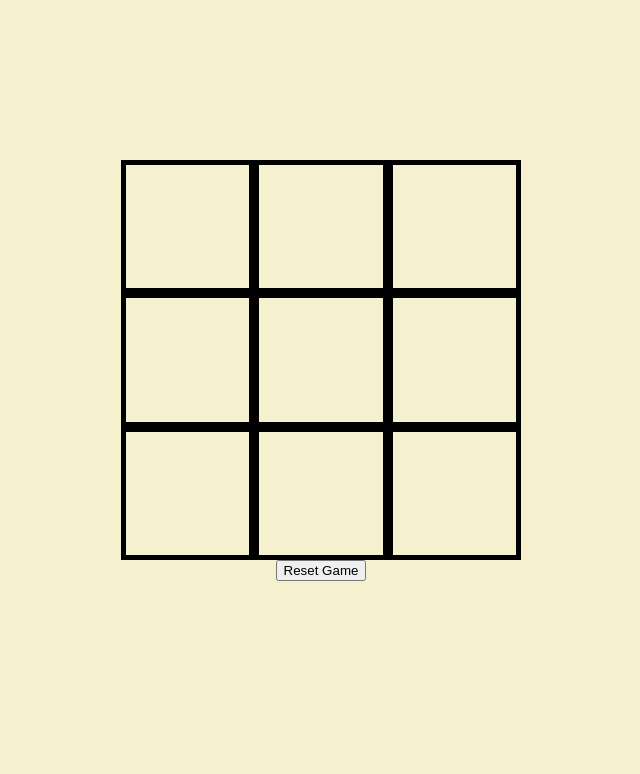
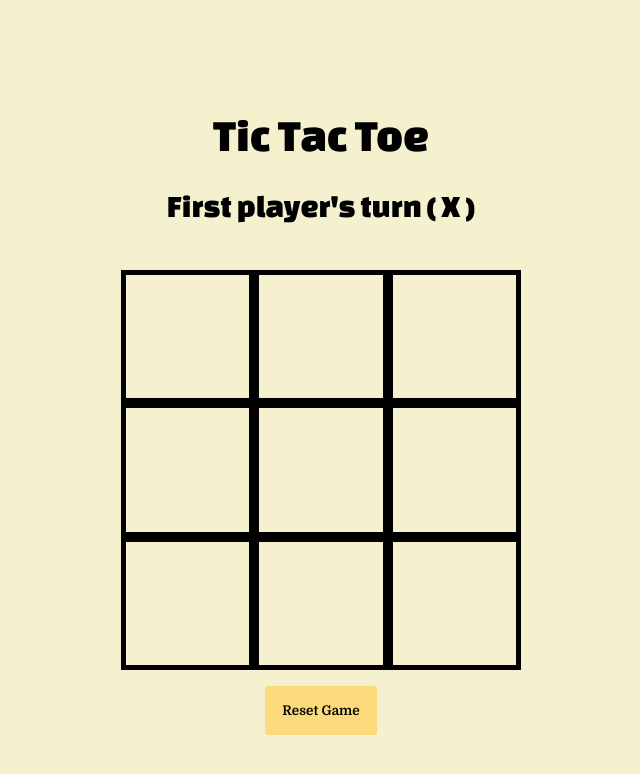
Before and after one commit to bymajka/OdinTicTacToe, a plain HTML site: page index.html in a window 1280 px wide. Shown: the whole page, without its empty margins (319-959 px from the left). Drawn offline with Linux system fonts and the light colour scheme.

Commit message:
Final styles integration

```diff
--- a/index.html
+++ b/index.html
@@ -10,6 +10,9 @@
 
 <body>
     <main>
+        <h1>Tic Tac Toe</h1>
+        <p class="turn-management"></p>
+        <div class="show-winer"></div>
         <div class="gameboard">
             <div class="game-cell"></div>
             <div class="game-cell"></div>
@@ -21,7 +24,6 @@
             <div class="game-cell"></div>
             <div class="game-cell"></div>
         </div>
-        <div class="show-winer"></div>
         <button class="reset-game-button">Reset Game</button>
     </main>
     <script src="script.js"></script>
--- a/script.js
+++ b/script.js
@@ -30,6 +30,7 @@ function createGamemanager() {
 
     const swapPlayerTurn = () =>{
         activePlayer = activePlayer === player1 ? player2 : player1;
+        displayController.showTurnQueue(activePlayer);
         console.log(activePlayer);
     };
 
@@ -90,6 +91,7 @@ function createGamemanager() {
 function createDisplayController () {
     const gameboardCells = document.querySelectorAll('.game-cell');
     const winerLabel = document.querySelector('.show-winer');
+    const turnQueue = document.querySelector('.turn-management');
 
     const displayBoardOnScreen = () => {
         for(let row = 0; row < 3; row++){
@@ -117,11 +119,29 @@ function createDisplayController () {
         winerLabel.innerHTML = `${player} wins!`;
     }
 
+    const showTurnQueue = (player) =>{
+        turnQueue.classList.add('fade-out');
+
+    setTimeout(() => {
+        if (player.name === "Player One") {
+            turnQueue.innerHTML = "First player's turn ( X )";
+        } else {
+            turnQueue.innerHTML = "Second player's turn ( O )";
+        }
+        turnQueue.classList.remove('fade-out');
+        turnQueue.classList.add('fade-in');
+    }, 500);
+
+    setTimeout(() => {
+        turnQueue.classList.remove('fade-in');
+    }, 1000);
+    }
+
     const hideWiner = () => {
         winerLabel.innerHTML = '';
     }
 
-    return {gameboardCells, displayBoardOnScreen, showWiner, hideWiner};
+    return {gameboardCells, displayBoardOnScreen, showWiner, hideWiner, showTurnQueue};
 }
 function inputController() {
     displayController.gameboardCells.forEach(cell => {
@@ -143,4 +163,5 @@ let player2 = createPlayer('O', "Player Two", "#FADA7A");
 
 const gamemanager = createGamemanager();
 const displayController = createDisplayController();
+displayController.showTurnQueue(gamemanager.activePlayer);
 inputController();
--- a/style.css
+++ b/style.css
@@ -1,4 +1,4 @@
-@import url('https://fonts.googleapis.com/css2?family=Changa+One:ital@0;1&display=swap');
+@import url('https://fonts.googleapis.com/css2?family=Changa+One:ital@0;1&family=Domine:wght@400..700&display=swap');
 
 html,
 body,
@@ -138,7 +138,7 @@ body {
 }
 
 main {
-    margin: 10rem auto;
+    margin: 6rem auto;
     position: relative;
     display: flex;
     flex-direction: column;
@@ -160,11 +160,50 @@ main {
     display: flex;
     align-items: center;
 
+    cursor: pointer;
+
     border: 5px solid black;
     background-color: #F5F0CD;
     padding: 2rem;
 }
 
 .game-cell:hover {
-    background-color: #B1F0F7;
+    background-color: #f4ecb4;
+    transition: 0.5s;
 }
+
+.show-winer,
+.turn-management {
+    margin: 1rem 0;
+}
+
+.fade-out {
+    opacity: 0;
+    transition: opacity 0.5s ease-out;
+}
+
+.fade-in {
+    opacity: 1;
+    transition: opacity 0.5s ease-in;
+}
+
+h1 {
+    font-size: 46px;
+    margin: 1rem 0;
+}
+
+button {
+    cursor: pointer;
+    font-family: 'Domine';
+    font-weight: bold;
+    background-color: #FADA7A;
+    border: 1px solid #fada7ad3;
+    border-radius: 4px;
+    padding: 1rem;
+    margin: 1rem 0;
+}
+
+button:hover {
+    background-color: #f7cf58;
+    transition: 1s;
+}
```
